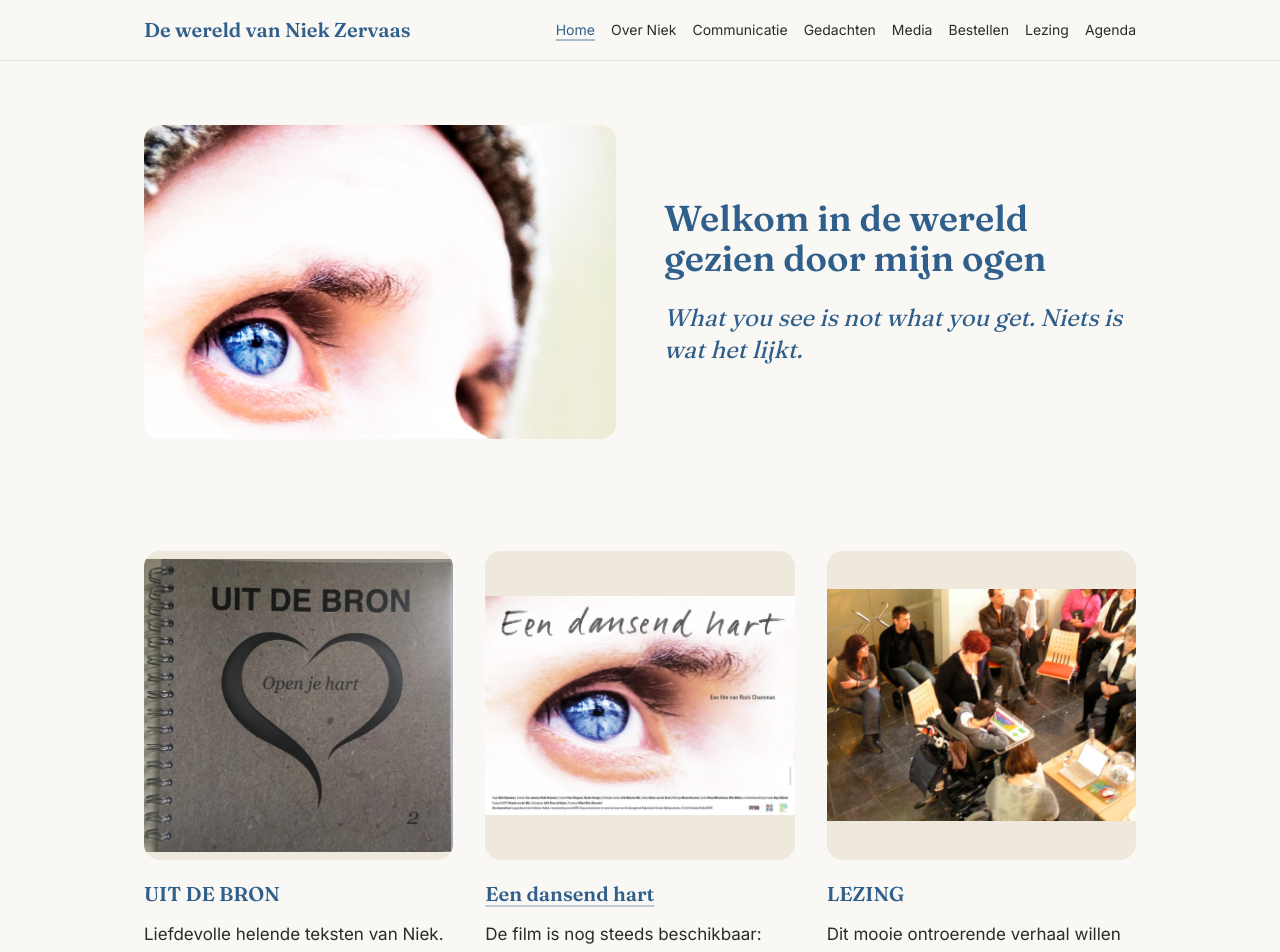
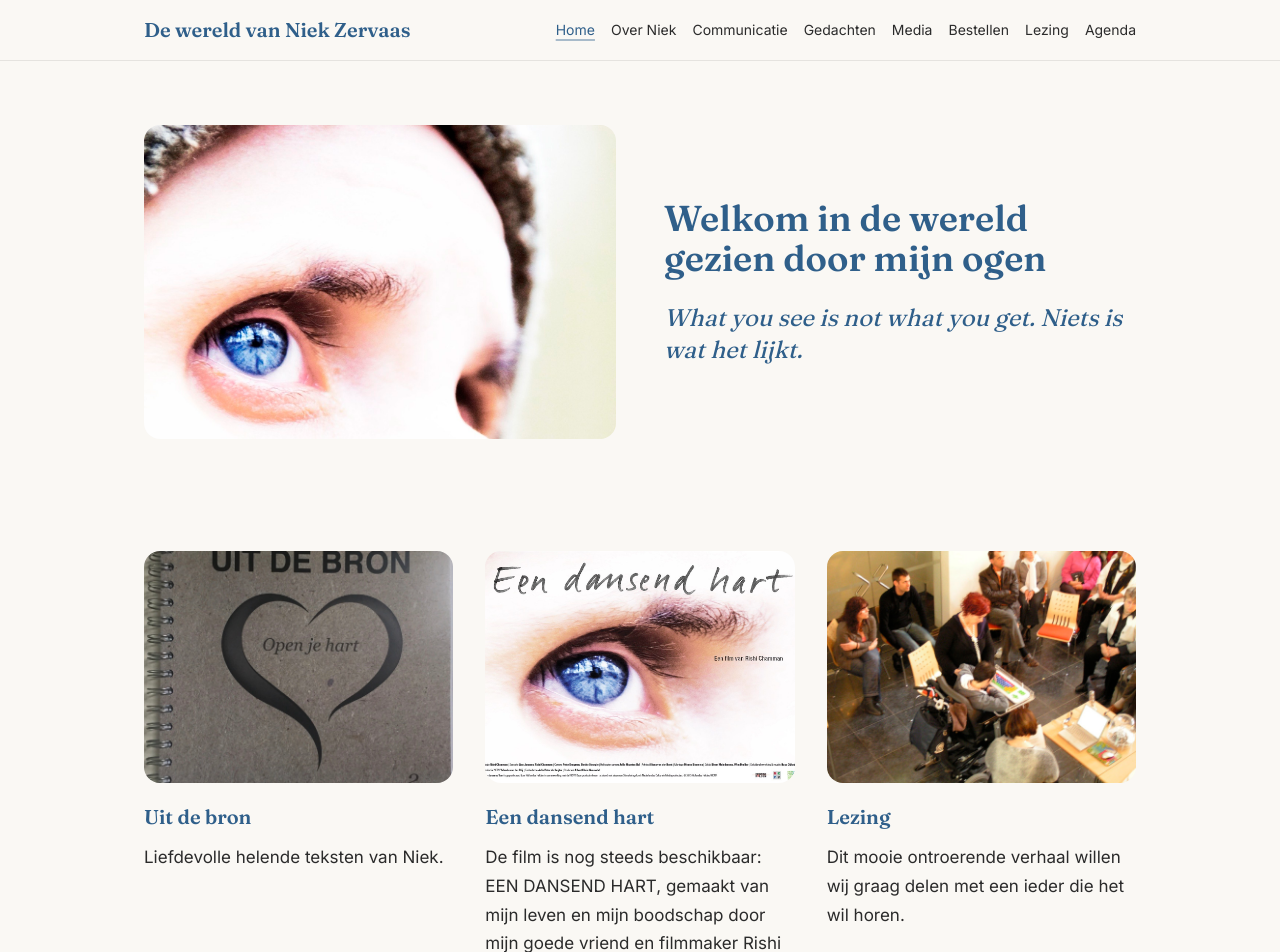
Before and after one commit to poelsys/niekzervaas, a Next.js app: page / in a window 1280 px wide. Shown: the top 952 px of the page. Built offline with nearby package versions, Linux system fonts and the light colour scheme.

Commit message:
homepage: drie kaarten gelijkgetrokken

```diff
--- a/app/page.tsx
+++ b/app/page.tsx
@@ -35,7 +35,7 @@ export default function HomePage() {
           href="/bestellen"
           src="/fotos/IMG_7566.JPG"
           alt="Omslag van het boek Uit de bron"
-          title="UIT DE BRON"
+          title="Uit de bron"
           text="Liefdevolle helende teksten van Niek."
           linkLabel="Ik wil het boek UIT DE BRON bestellen"
         />
@@ -45,13 +45,13 @@ export default function HomePage() {
           alt="Filmposter van Een dansend hart"
           title="Een dansend hart"
           text="De film is nog steeds beschikbaar: EEN DANSEND HART, gemaakt van mijn leven en mijn boodschap door mijn goede vriend en filmmaker Rishi Chamman."
-          linkLabel="Een dansend hart"
+          linkLabel="Bekijk de film"
         />
         <HomeCard
           href="/lezing"
           src="/fotos/IMG_7547.JPG"
           alt="Niek in zijn rolstoel tijdens een bijeenkomst in een kring"
-          title="LEZING"
+          title="Lezing"
           text="Dit mooie ontroerende verhaal willen wij graag delen met een ieder die het wil horen."
           linkLabel="Interesse in een LEZING over mij en mijn gedachtegoed?"
         />
--- a/components/HomeCard.tsx
+++ b/components/HomeCard.tsx
@@ -20,36 +20,23 @@ export default function HomeCard({
 }: HomeCardProps) {
   return (
     <article className="flex flex-col">
-      <div className="relative aspect-square overflow-hidden rounded-2xl bg-sand">
+      <div className="relative aspect-[4/3] overflow-hidden rounded-2xl">
         <Image
           src={src}
           alt={alt}
           fill
           sizes="(min-width: 768px) 18rem, 100vw"
-          className="object-contain"
+          className="object-cover"
         />
       </div>
-      <h2 className="mt-5 text-xl">
-        {linkLabel === title ? (
-          <Link
-            href={href}
-            className="text-niek underline decoration-niek/30 underline-offset-4"
-          >
-            {title}
-          </Link>
-        ) : (
-          title
-        )}
-      </h2>
-      <p className="mt-3">{text}</p>
-      {linkLabel === title ? null : (
+      <h2 className="mt-5 text-xl no-underline">{title}</h2>
+      <p className="mt-3 flex-1">{text}</p>
       <Link
         href={href}
         className="mt-4 inline-block text-zee underline underline-offset-4"
       >
         {linkLabel}
       </Link>
-      )}
     </article>
   );
 }
```
Lines whose indentation alone changed are shown as unchanged.
